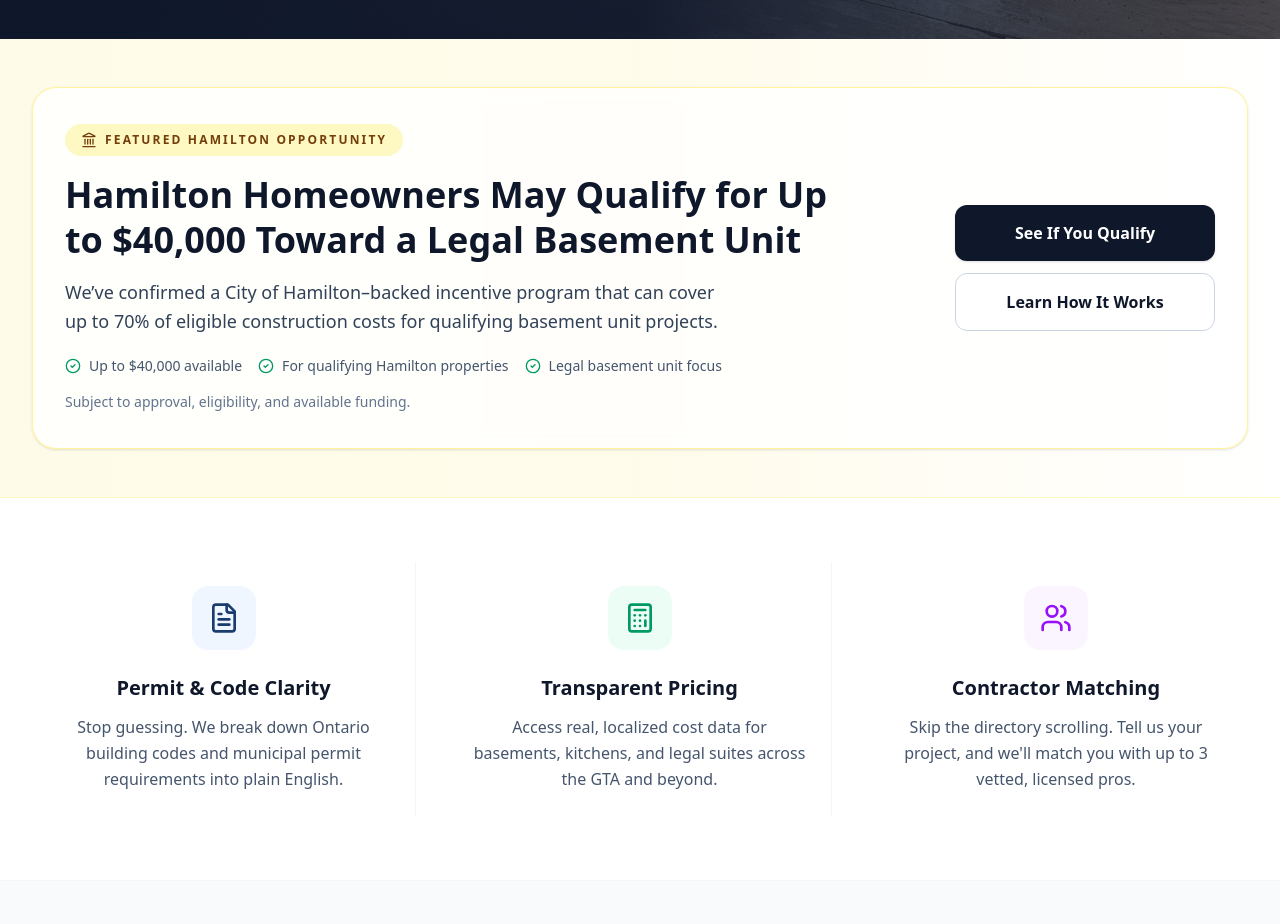
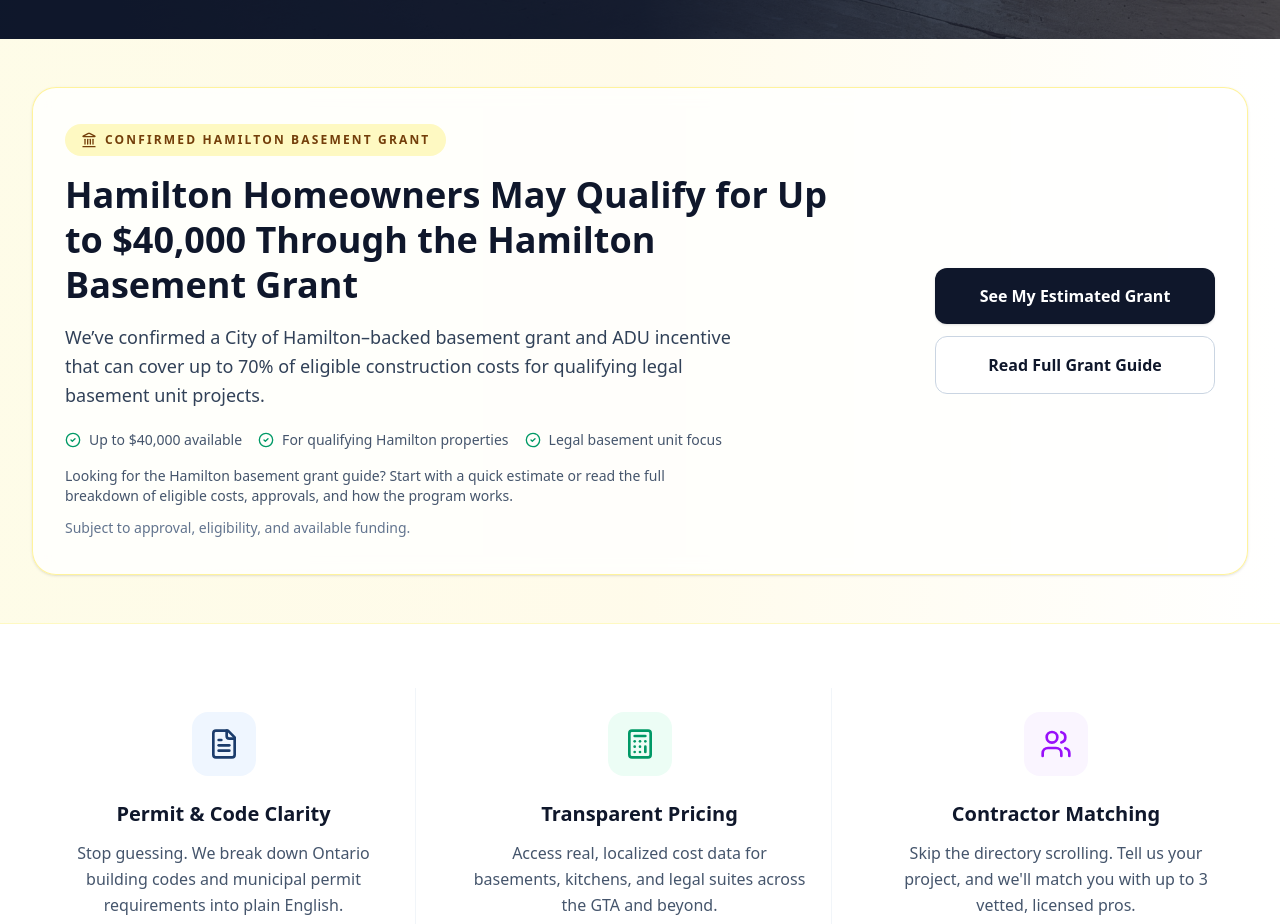
Before and after one commit to mapsforfield/ontarioreno, a React (Vite) app: page / in a window 1280 px wide. Shown: the part 840-1764 px from the top of the page. Built offline with nearby package versions, Linux system fonts and the light colour scheme.

Commit message:
Update Home.tsx

```diff
--- a/src/pages/Home.tsx
+++ b/src/pages/Home.tsx
@@ -88,15 +88,15 @@ export default function Home() {
               <div className="max-w-3xl">
                 <div className="inline-flex items-center gap-2 rounded-full bg-yellow-100 text-yellow-900 px-4 py-2 text-xs font-bold uppercase tracking-[0.18em]">
                   <Landmark className="w-4 h-4" />
-                  Featured Hamilton Opportunity
+                  Confirmed Hamilton Basement Grant
                 </div>
 
                 <h2 className="mt-4 text-2xl md:text-4xl font-bold text-slate-900 leading-tight">
-                  Hamilton Homeowners May Qualify for Up to $40,000 Toward a Legal Basement Unit
+                  Hamilton Homeowners May Qualify for Up to $40,000 Through the Hamilton Basement Grant
                 </h2>
 
                 <p className="mt-4 text-base md:text-lg text-slate-700 leading-relaxed max-w-2xl">
-                  We’ve confirmed a City of Hamilton–backed incentive program that can cover up to 70% of eligible construction costs for qualifying basement unit projects.
+                  We’ve confirmed a City of Hamilton–backed basement grant and ADU incentive that can cover up to 70% of eligible construction costs for qualifying legal basement unit projects.
                 </p>
 
                 <div className="mt-5 flex flex-wrap items-center gap-4 text-sm font-medium text-slate-600">
@@ -114,24 +114,28 @@ export default function Home() {
                   </span>
                 </div>
 
-                <p className="mt-4 text-xs md:text-sm text-slate-500">
+                <p className="mt-4 text-sm text-slate-600 max-w-2xl">
+                  Looking for the Hamilton basement grant guide? Start with a quick estimate or read the full breakdown of eligible costs, approvals, and how the program works.
+                </p>
+
+                <p className="mt-3 text-xs md:text-sm text-slate-500">
                   Subject to approval, eligibility, and available funding.
                 </p>
               </div>
 
-              <div className="flex flex-col sm:flex-row lg:flex-col gap-3 lg:min-w-[260px]">
+              <div className="flex flex-col sm:flex-row lg:flex-col gap-3 lg:min-w-[280px]">
                 <Link
                   to="/hamilton-basement-grant"
                   className="inline-flex items-center justify-center rounded-xl bg-slate-900 hover:bg-slate-800 text-white px-6 py-4 font-semibold transition-all shadow-sm"
                 >
-                  See If You Qualify
+                  See My Estimated Grant
                 </Link>
 
                 <Link
                   to="/hamilton-grant-guide"
                   className="inline-flex items-center justify-center rounded-xl border border-slate-300 bg-white hover:bg-slate-50 text-slate-900 px-6 py-4 font-semibold transition-all"
                 >
-                  Learn How It Works
+                  Read Full Grant Guide
                 </Link>
               </div>
             </div>
```
